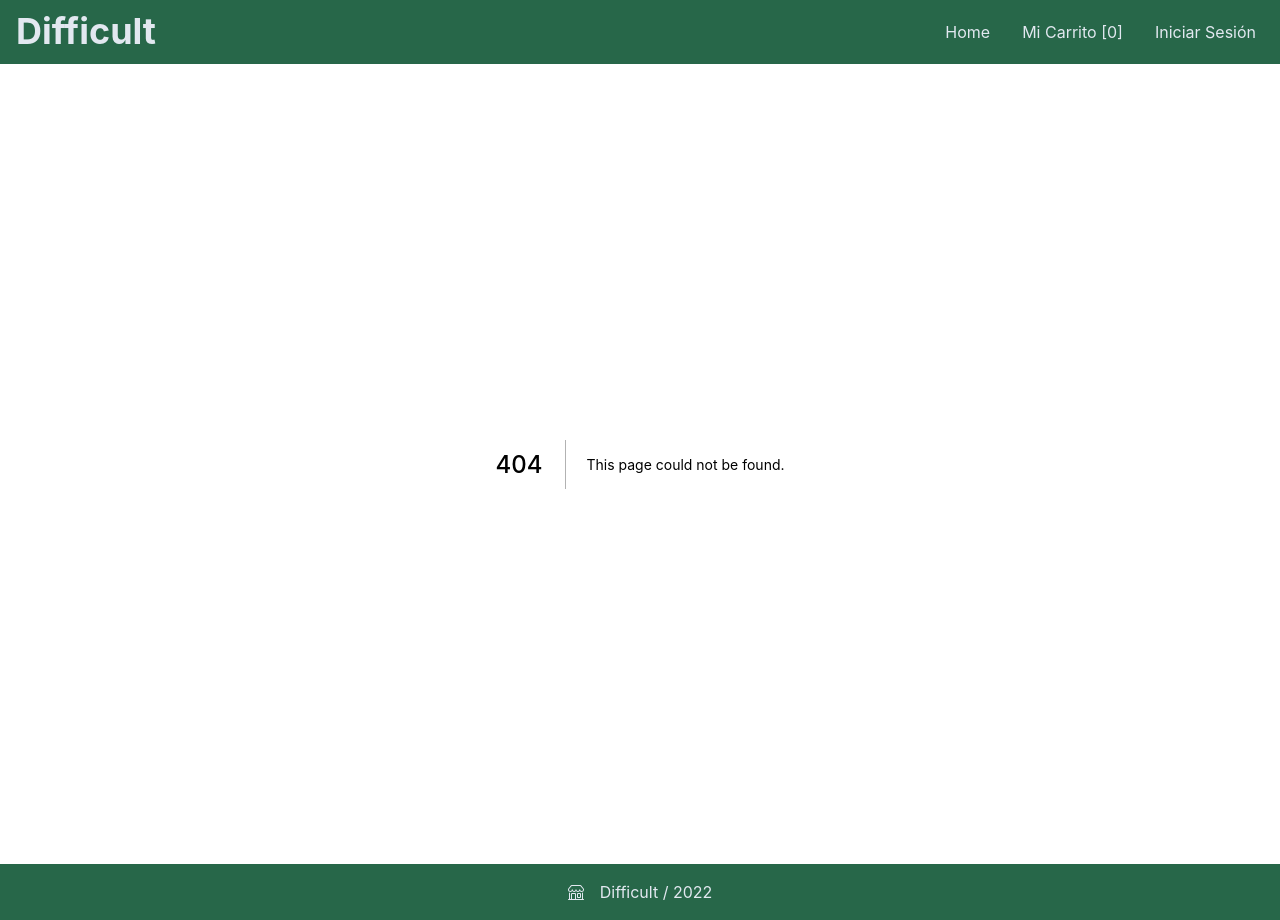
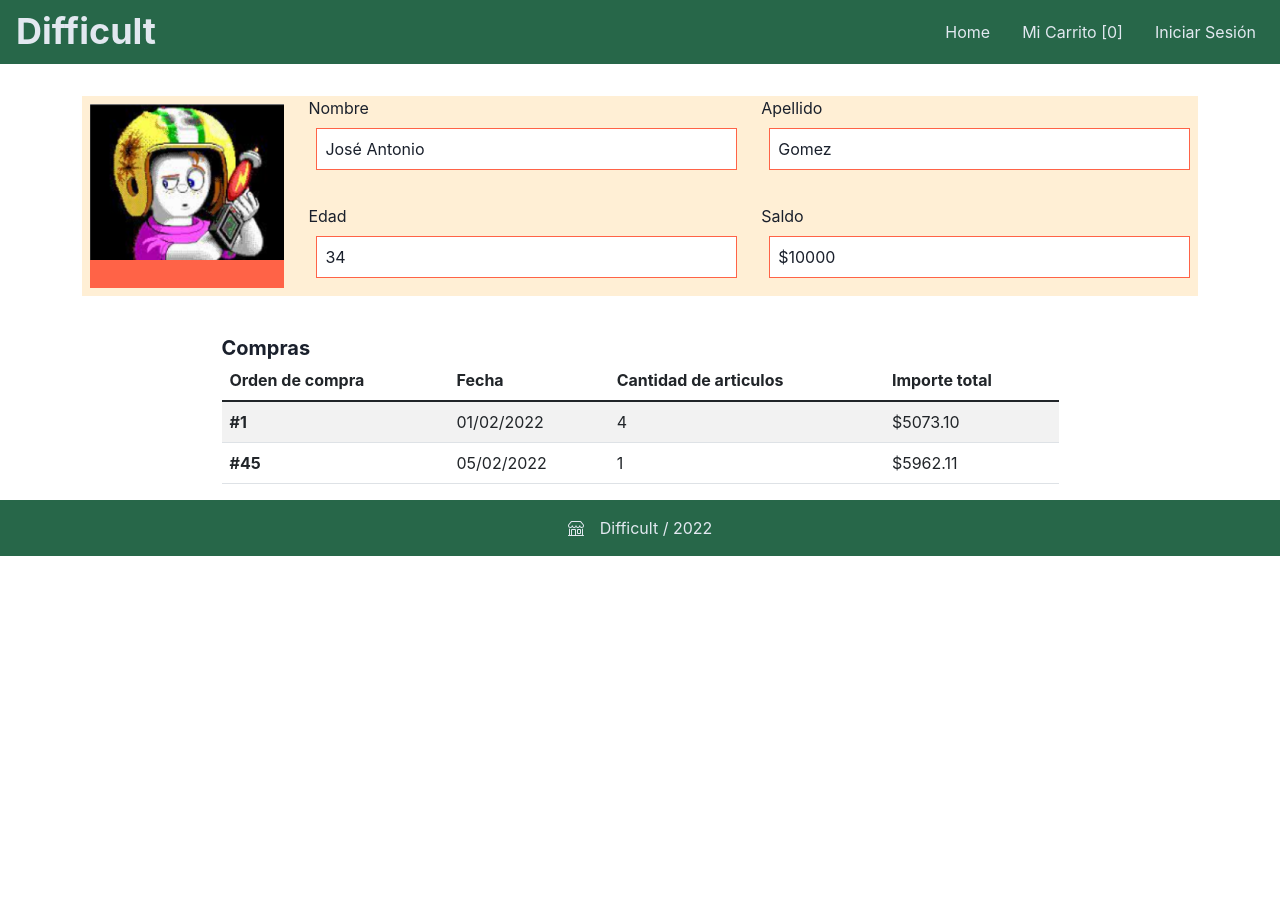
Before and after one commit to starg09/tp-2022-frontend-phm-unsam, a Next.js app: page /perfilDeUsuario in a window 1280 px wide. Before the commit this address had no page. After the commit the page ends 800 px from the top, so only its background shows below. Built offline with nearby package versions, Linux system fonts and the light colour scheme.

Commit message:
cambios de nico

```diff
--- /dev/null
+++ b/components/comprasRealizadas.js
@@ -0,0 +1,46 @@
+import { Heading } from '@chakra-ui/react'
+
+export default function ComprasRealizadas() {
+    //traer las compras en una lista
+    const compras = [
+        {
+            orden: "#1",
+            fecha: "01/02/2022",
+            cantidad: "4",
+            importe: "$5073.10"
+        },
+        {
+            orden: "#45",
+            fecha: "05/02/2022",
+            cantidad: "1",
+            importe: "$5962.11"
+        }
+    ]
+    const renderCompras = compras.map( c =>
+        <tr>
+        <th scope="row">{c.orden}</th>
+        <td>{c.fecha}</td>
+        <td>{c.cantidad}</td>
+        <td>{c.importe}</td>
+        </tr>
+        )
+    return (
+        <div class="w-75">
+            <Heading size={"md"}>Compras</Heading>
+            <table class="table table-striped">
+                <thead>
+                    <tr>
+                    <th scope="col">Orden de compra</th>
+                    <th scope="col">Fecha</th>
+                    <th scope="col">Cantidad de articulos</th>
+                    <th scope="col">Importe total</th>
+                    </tr>
+                </thead>
+                <tbody>
+                    {renderCompras}
+                </tbody>
+            </table>
+        </div>
+
+    )
+}
--- a/components/layout.js
+++ b/components/layout.js
@@ -1,11 +1,15 @@
 import Navbar from './navbar'
 import Footer from './footer'
+import ComprasRealizadasr from './comprasRealizadas'
+import Perfil from './perfil'
+import PerfilDeUsuario from '../pages/perfilDeUsuario'
 
 export default function Layout({ children }) {
   return (
     <>
       <Navbar />
-      <main>{children}</main>
+      <PerfilDeUsuario />
+      {/*<main>{children}</main>*/}
       <Footer />
     </>
   )
--- /dev/null
+++ b/components/perfil.js
@@ -0,0 +1,40 @@
+import { VStack, HStack, Heading, Grid, GridItem, Box } from "@chakra-ui/react"
+
+export default function Perfil(){
+    const datos = {
+        foto: "keen.png",
+        nombre: "José Antonio",
+        apellido: "Gomez",
+        edad: "34",
+        saldo: "$10000"
+    }
+    return (
+        <Grid
+        m='2em'
+        w='100%'
+        h='200px'
+        bg='papayawhip'
+        templateRows='repeat(2, 1fr)'
+        templateColumns='repeat(5, 1fr)'
+        gap={4}
+        >
+            <GridItem rowSpan={2} colSpan={1} bg='tomato' m='2'> <img src={datos.foto}/> </GridItem>
+            <GridItem colSpan={2}>
+                <Box>Nombre</Box>
+                <Box bg='white' m='2' p='2' border='1px' borderColor='tomato' >{datos.nombre}</Box>
+            </GridItem>
+            <GridItem colSpan={2}>
+                <Box>Apellido</Box>
+                <Box bg='white' m='2' p='2' border='1px' borderColor='tomato' >{datos.apellido}</Box>
+            </GridItem>
+            <GridItem colSpan={2}>
+                <Box>Edad</Box>
+                <Box bg='white' m='2' p='2' border='1px' borderColor='tomato' >{datos.edad}</Box>
+            </GridItem>
+            <GridItem colSpan={2}>
+                <Box>Saldo</Box>
+                <Box bg='white' m='2' p='2' border='1px' borderColor='tomato' >{datos.saldo}</Box>
+            </GridItem>
+        </Grid>
+    )
+}
--- a/pages/_app.js
+++ b/pages/_app.js
@@ -1,6 +1,6 @@
 import "../styles/globals.css";
 import Layout from "../components/layout";
-// import "bootstrap/dist/css/bootstrap.min.css";
+import "bootstrap/dist/css/bootstrap.min.css";
 import { ChakraProvider } from "@chakra-ui/react";
 
 function MyApp({ Component, pageProps: { session, ...pageProps } }) {
--- /dev/null
+++ b/pages/perfilDeUsuario.js
@@ -0,0 +1,15 @@
+import { VStack, Hstack, Heading } from "@chakra-ui/react"
+import ComprasRealizadas from "../components/comprasRealizadas";
+import Perfil from "../components/perfil";
+
+
+export default function PerfilDeUsuario(){
+    return(
+        <div class="container">
+            <VStack>
+                <Perfil />
+                <ComprasRealizadas />
+            </VStack>
+        </div>
+    )
+}
```
Also changed, not shown: public/keen.png (added).
